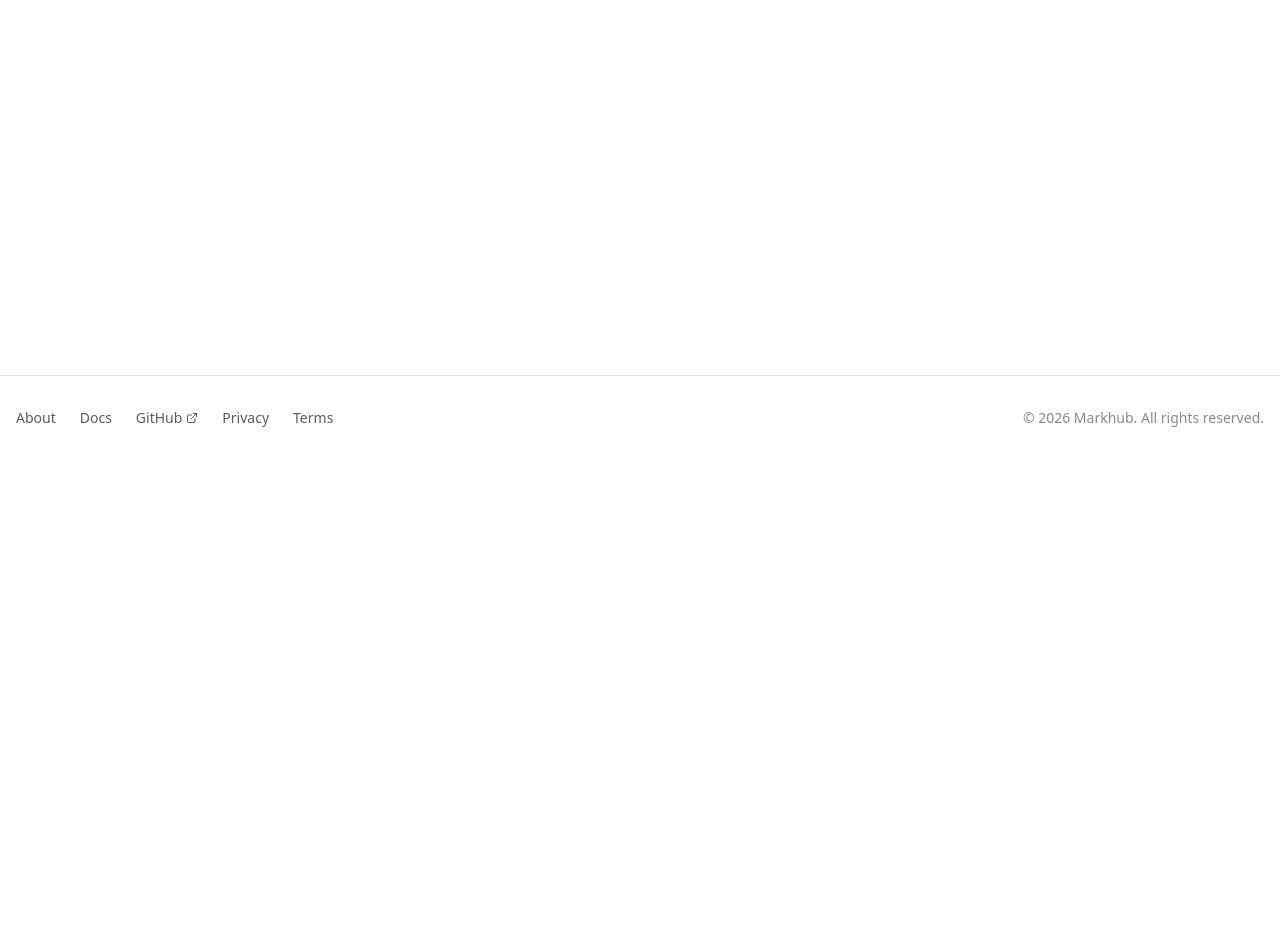
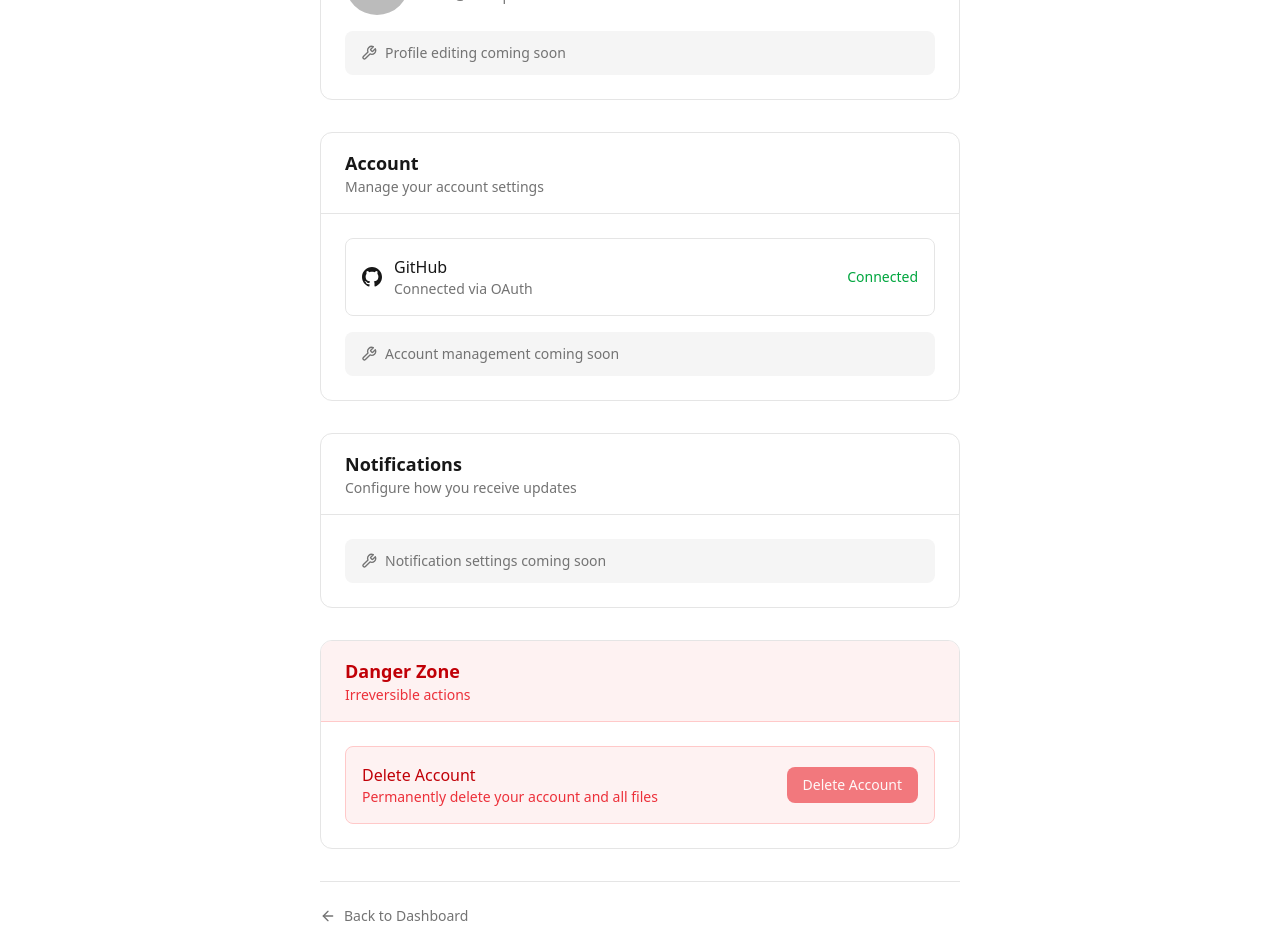
Before and after one commit to cristiandan/markhub, a Next.js app: page /settings in a window 1280 px wide. Shown: the part 340-1292 px from the top of the page. Before the commit the page ends 800 px from the top, so only its background shows below. Built offline with nearby package versions, Linux system fonts and the light colour scheme; no server answers; sample sign-in values are in the browser's storage.

Commit message:
[P1-24] Create settings page (/settings) - placeholder

```diff
--- /dev/null
+++ b/src/app/(auth)/settings/page.tsx
@@ -0,0 +1,259 @@
+import Link from 'next/link';
+import { redirect } from 'next/navigation';
+import { auth } from '@/lib/auth';
+
+/**
+ * Settings page - placeholder for user profile and account settings.
+ *
+ * Features (planned):
+ * - Edit profile (username, bio, avatar)
+ * - Notification preferences
+ * - Connected accounts
+ * - Danger zone (delete account)
+ */
+export default async function SettingsPage() {
+  const session = await auth();
+
+  if (!session?.user?.id) {
+    redirect('/api/auth/signin');
+  }
+
+  return (
+    <div className="container mx-auto max-w-2xl px-4 py-8">
+      {/* Header */}
+      <div className="mb-8">
+        <h1 className="text-3xl font-bold">Settings</h1>
+        <p className="mt-1 text-[var(--muted-foreground)]">
+          Manage your account and preferences
+        </p>
+      </div>
+
+      {/* Settings sections */}
+      <div className="space-y-8">
+        {/* Profile Section */}
+        <SettingsSection
+          title="Profile"
+          description="Your public profile information"
+        >
+          <div className="flex items-center gap-4">
+            {session.user.image ? (
+              // eslint-disable-next-line @next/next/no-img-element
+              <img
+                src={session.user.image}
+                alt={session.user.name ?? 'Avatar'}
+                className="h-16 w-16 rounded-full"
+              />
+            ) : (
+              <div className="flex h-16 w-16 items-center justify-center rounded-full bg-[var(--muted)]">
+                <UserIcon className="h-8 w-8 text-[var(--muted-foreground)]" />
+              </div>
+            )}
+            <div>
+              <p className="font-medium">{session.user.name ?? 'No name set'}</p>
+              <p className="text-sm text-[var(--muted-foreground)]">
+                {session.user.email}
+              </p>
+            </div>
+          </div>
+          <PlaceholderNotice message="Profile editing coming soon" />
+        </SettingsSection>
+
+        {/* Account Section */}
+        <SettingsSection
+          title="Account"
+          description="Manage your account settings"
+        >
+          <div className="space-y-4">
+            <div className="flex items-center justify-between rounded-lg border border-[var(--border)] bg-[var(--card)] p-4">
+              <div className="flex items-center gap-3">
+                <GitHubIcon className="h-5 w-5" />
+                <div>
+                  <p className="font-medium">GitHub</p>
+                  <p className="text-sm text-[var(--muted-foreground)]">
+                    Connected via OAuth
+                  </p>
+                </div>
+              </div>
+              <span className="text-sm text-green-600 dark:text-green-400">
+                Connected
+              </span>
+            </div>
+          </div>
+          <PlaceholderNotice message="Account management coming soon" />
+        </SettingsSection>
+
+        {/* Notifications Section */}
+        <SettingsSection
+          title="Notifications"
+          description="Configure how you receive updates"
+        >
+          <PlaceholderNotice message="Notification settings coming soon" />
+        </SettingsSection>
+
+        {/* Danger Zone */}
+        <SettingsSection
+          title="Danger Zone"
+          description="Irreversible actions"
+          variant="danger"
+        >
+          <div className="rounded-lg border border-red-200 bg-red-50 p-4 dark:border-red-900/50 dark:bg-red-900/10">
+            <div className="flex items-center justify-between">
+              <div>
+                <p className="font-medium text-red-700 dark:text-red-400">
+                  Delete Account
+                </p>
+                <p className="text-sm text-red-600/80 dark:text-red-400/80">
+                  Permanently delete your account and all files
+                </p>
+              </div>
+              <button
+                disabled
+                className="rounded-lg bg-red-600 px-4 py-2 text-sm font-medium text-white opacity-50 cursor-not-allowed"
+              >
+                Delete Account
+              </button>
+            </div>
+          </div>
+        </SettingsSection>
+      </div>
+
+      {/* Back link */}
+      <div className="mt-8 border-t border-[var(--border)] pt-6">
+        <Link
+          href="/dashboard"
+          className="inline-flex items-center gap-2 text-sm text-[var(--muted-foreground)] hover:text-[var(--foreground)] transition-colors"
+        >
+          <ArrowLeftIcon className="h-4 w-4" />
+          Back to Dashboard
+        </Link>
+      </div>
+    </div>
+  );
+}
+
+/**
+ * Settings section container with title and description.
+ */
+function SettingsSection({
+  title,
+  description,
+  variant = 'default',
+  children,
+}: {
+  title: string;
+  description: string;
+  variant?: 'default' | 'danger';
+  children: React.ReactNode;
+}) {
+  return (
+    <section className="rounded-xl border border-[var(--border)] bg-[var(--card)] overflow-hidden">
+      <div
+        className={`border-b px-6 py-4 ${
+          variant === 'danger'
+            ? 'border-red-200 bg-red-50 dark:border-red-900/50 dark:bg-red-900/10'
+            : 'border-[var(--border)]'
+        }`}
+      >
+        <h2
+          className={`text-lg font-semibold ${
+            variant === 'danger' ? 'text-red-700 dark:text-red-400' : ''
+          }`}
+        >
+          {title}
+        </h2>
+        <p
+          className={`text-sm ${
+            variant === 'danger'
+              ? 'text-red-600/80 dark:text-red-400/80'
+              : 'text-[var(--muted-foreground)]'
+          }`}
+        >
+          {description}
+        </p>
+      </div>
+      <div className="p-6 space-y-4">{children}</div>
+    </section>
+  );
+}
+
+/**
+ * Placeholder notice for unimplemented features.
+ */
+function PlaceholderNotice({ message }: { message: string }) {
+  return (
+    <div className="flex items-center gap-2 rounded-lg bg-[var(--muted)] px-4 py-3 text-sm text-[var(--muted-foreground)]">
+      <WrenchIcon className="h-4 w-4 shrink-0" />
+      <span>{message}</span>
+    </div>
+  );
+}
+
+// =============================================================================
+// ICONS
+// =============================================================================
+
+function UserIcon({ className }: { className?: string }) {
+  return (
+    <svg
+      xmlns="http://www.w3.org/2000/svg"
+      viewBox="0 0 24 24"
+      fill="none"
+      stroke="currentColor"
+      strokeWidth="2"
+      strokeLinecap="round"
+      strokeLinejoin="round"
+      className={className}
+    >
+      <path d="M19 21v-2a4 4 0 0 0-4-4H9a4 4 0 0 0-4 4v2" />
+      <circle cx="12" cy="7" r="4" />
+    </svg>
+  );
+}
+
+function GitHubIcon({ className }: { className?: string }) {
+  return (
+    <svg
+      xmlns="http://www.w3.org/2000/svg"
+      viewBox="0 0 24 24"
+      fill="currentColor"
+      className={className}
+    >
+      <path d="M12 0c-6.626 0-12 5.373-12 12 0 5.302 3.438 9.8 8.207 11.387.599.111.793-.261.793-.577v-2.234c-3.338.726-4.033-1.416-4.033-1.416-.546-1.387-1.333-1.756-1.333-1.756-1.089-.745.083-.729.083-.729 1.205.084 1.839 1.237 1.839 1.237 1.07 1.834 2.807 1.304 3.492.997.107-.775.418-1.305.762-1.604-2.665-.305-5.467-1.334-5.467-5.931 0-1.311.469-2.381 1.236-3.221-.124-.303-.535-1.524.117-3.176 0 0 1.008-.322 3.301 1.23.957-.266 1.983-.399 3.003-.404 1.02.005 2.047.138 3.006.404 2.291-1.552 3.297-1.23 3.297-1.23.653 1.653.242 2.874.118 3.176.77.84 1.235 1.911 1.235 3.221 0 4.609-2.807 5.624-5.479 5.921.43.372.823 1.102.823 2.222v3.293c0 .319.192.694.801.576 4.765-1.589 8.199-6.086 8.199-11.386 0-6.627-5.373-12-12-12z" />
+    </svg>
+  );
+}
+
+function WrenchIcon({ className }: { className?: string }) {
+  return (
+    <svg
+      xmlns="http://www.w3.org/2000/svg"
+      viewBox="0 0 24 24"
+      fill="none"
+      stroke="currentColor"
+      strokeWidth="2"
+      strokeLinecap="round"
+      strokeLinejoin="round"
+      className={className}
+    >
+      <path d="M14.7 6.3a1 1 0 0 0 0 1.4l1.6 1.6a1 1 0 0 0 1.4 0l3.77-3.77a6 6 0 0 1-7.94 7.94l-6.91 6.91a2.12 2.12 0 0 1-3-3l6.91-6.91a6 6 0 0 1 7.94-7.94l-3.76 3.76z" />
+    </svg>
+  );
+}
+
+function ArrowLeftIcon({ className }: { className?: string }) {
+  return (
+    <svg
+      xmlns="http://www.w3.org/2000/svg"
+      viewBox="0 0 24 24"
+      fill="none"
+      stroke="currentColor"
+      strokeWidth="2"
+      strokeLinecap="round"
+      strokeLinejoin="round"
+      className={className}
+    >
+      <line x1="19" y1="12" x2="5" y2="12" />
+      <polyline points="12 19 5 12 12 5" />
+    </svg>
+  );
+}
```
